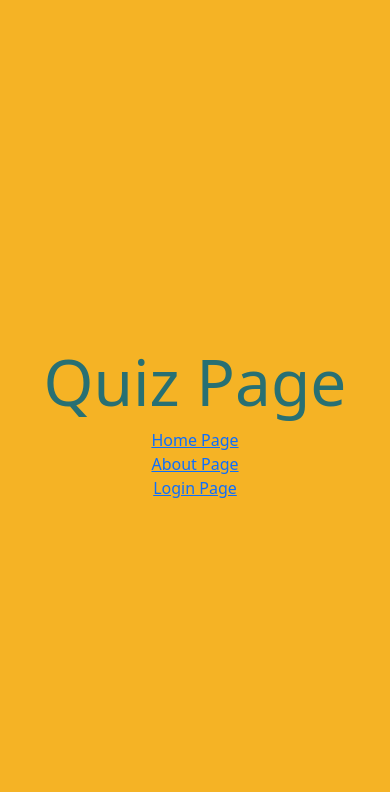
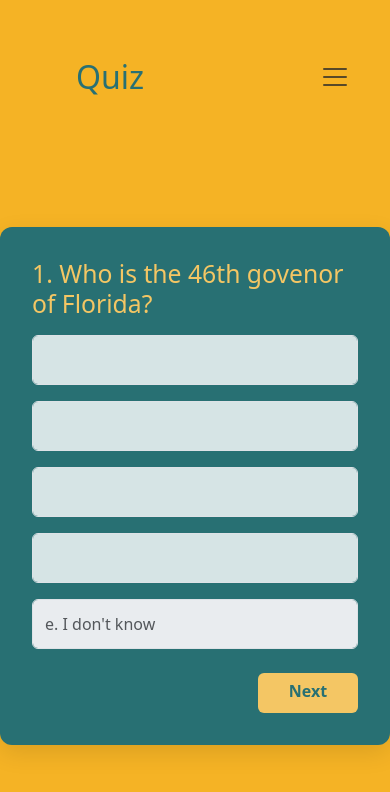
Before and after one commit to darithedev/quiz-buddy-web, a React (Vite) app in the folder front-end/: page /quiz in a window 390 px wide. Shown: the top 792 px of the page. Built offline with nearby package versions, Linux system fonts and the light colour scheme.

Commit message:
feat(quiz): Update Quiz page layout and styling
* Updated quiz.jsx page layout to include responsive nav bar, question title, and answer options
* Updated quiz.scss file to add page styling to quiz
* Minor update to create-quiz.scss file to remove padding-top while in mobile view

```diff
--- a/front-end/src/routes/create-quiz/create-quiz.scss
+++ b/front-end/src/routes/create-quiz/create-quiz.scss
@@ -19,7 +19,6 @@
 
     @media (min-width: map-get($grid-breakpoints, sm)) {
         padding: 2rem;
-        padding-top: 90px;
     }
 
     @media (min-width: map-get($grid-breakpoints, md)) {
--- a/front-end/src/routes/quiz/quiz.jsx
+++ b/front-end/src/routes/quiz/quiz.jsx
@@ -1,16 +1,66 @@
-import React from "react";
+import React, { useState } from "react";
+import { Button, Navbar, Nav, Container, Card, Form } from "react-bootstrap";
 import "./quiz.scss";
 
-function Quiz() {
+function Quiz({quizName, question}) {
+
+    const [selected, setSelected] = useState(false);
 
     return (
         <div className="quiz-wrapper">
-            <h1 className="title">Quiz Page</h1>
+            <Navbar expand="lg" className="d-flex flex-column m-3" fixed="top">
+                <Container>
+                    <Navbar.Brand href="home" className="m-4 ms-5 title-link">Quiz</Navbar.Brand>
+                    <Navbar.Toggle aria-controls="hamburger-menu" />
+                    <Navbar.Collapse id="hamburger-menu" className="create-nav-bar">
+                        <Nav className="m-4 ms-5">
+                            <Nav.Link href="/home" className="color-secondary">Home</Nav.Link>
+                            <Nav.Link href="/quiz" className="color-secondary">Create a Quiz</Nav.Link>
+                            <Nav.Link href="/about" className="color-secondary">About</Nav.Link>
+                            <Nav.Link href="/" className="color-secondary">Logout</Nav.Link>
+                        </Nav>
+                    </Navbar.Collapse>
+                </Container>
+            </Navbar>
 
-            {/*Delete when done. Links for each page*/}
-            <a href="/home">Home Page</a>
-            <a href="/about">About Page</a>
-            <a href="/">Login Page</a> {/*Logout*/}
+            {/*Fix this showing above nav bar*/}
+            {/*<div className="mb-3">
+                <h2>Quiz - {quizName}</h2>
+            </div>*/}
+            <Card className="mt-8 quiz-card">
+                <Form>
+                    <div>
+                        <Form.Group className="mb-3" controlId="questions">
+                            <Card.Title as="h2" className="color">{question}1. Who is the 46th govenor of Florida?</Card.Title>
+                        </Form.Group>
+                        <Form.Group className="mb-3" controlId="a">
+                            <Form.Control className="text-box" />
+                        </Form.Group>
+                        <Form.Group className="mb-3" controlId="b">
+                            <Form.Control className="text-box" />
+                        </Form.Group>
+                        <Form.Group className="mb-3" controlId="c">
+                            <Form.Control className="text-box" />
+                        </Form.Group>
+                        <Form.Group className="mb-3" controlId="d">
+                            <Form.Control className="text-box" />
+                        </Form.Group>
+                        <Form.Group className="mb-3" controlId="e">
+                            <Form.Control
+                                className="text-box"
+                                placeholder="e. I don't know"
+                                disabled
+                                onClick={() => setSelected(!selected)}/>
+                        </Form.Group>
+
+                        <Form.Group className="button-wrapper text-end">
+                            <Button href="/home" type="submit" className="mt-2 w-100 button-sm">
+                                <strong>Next</strong>
+                            </Button>
+                        </Form.Group>
+                    </div>
+                </Form>
+            </Card>
         </div>
     );
 }
--- a/front-end/src/routes/quiz/quiz.scss
+++ b/front-end/src/routes/quiz/quiz.scss
@@ -9,10 +9,15 @@
     background-color: $bg-color-primary;
     flex-flow: column;
 }
-.quiz-content {
+.quiz-card {
     width: 100%;
-    max-width: 300px;
+    justify-content: center;
+    align-items: center;
     padding: 2rem;
+    box-shadow: 0 0.5rem 1.5rem rgba(0, 0, 0, 0.1);
+    border: none;
+    border-radius: 0.75rem;
+    background-color: $bg-color-secondary;
 
     @media (min-width: map-get($grid-breakpoints, sm)) {
         padding: 2rem;
@@ -23,9 +28,21 @@
     }
 
     @media (min-width: map-get($grid-breakpoints, lg)) {
-        max-width: 450px;
+        max-width: 850px;
         padding: 3rem;
     }
+}
+.create-nav-bar {
+    width: 100%;
+    max-width: 380px;
+    //padding-right: 1.75rem;
+    box-shadow: 0 0.5rem 1.5rem rgba(0, 0, 0, 0.1);
+    border: none;
+    border-radius: 0.75rem;
+    background-color: $bg-color-secondary;
+}
+.navbar-toggler {
+    border: none;
 }
 .title {
     color: $title-text-primary;
@@ -38,3 +55,10 @@
     background-color: $text-box-field;
     color: $text-box-text;
 }
+.button-sm {
+    border: none;
+    height: 40px;
+    max-width: 100px;
+    background-color: $button-secondary;
+    color: $button-text-secondary;
+}
```
